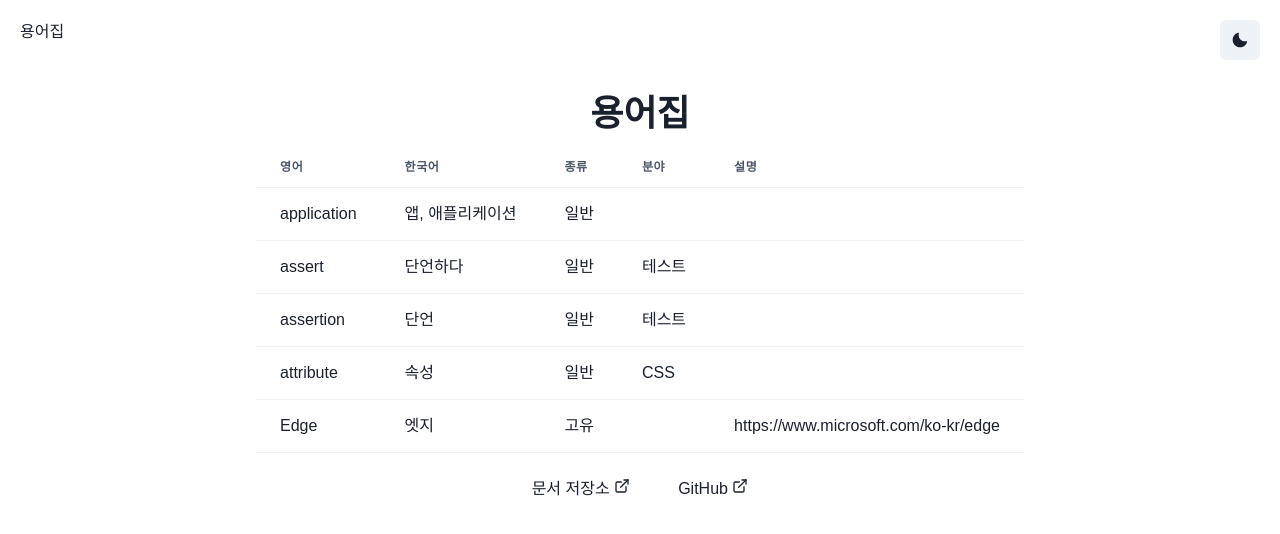
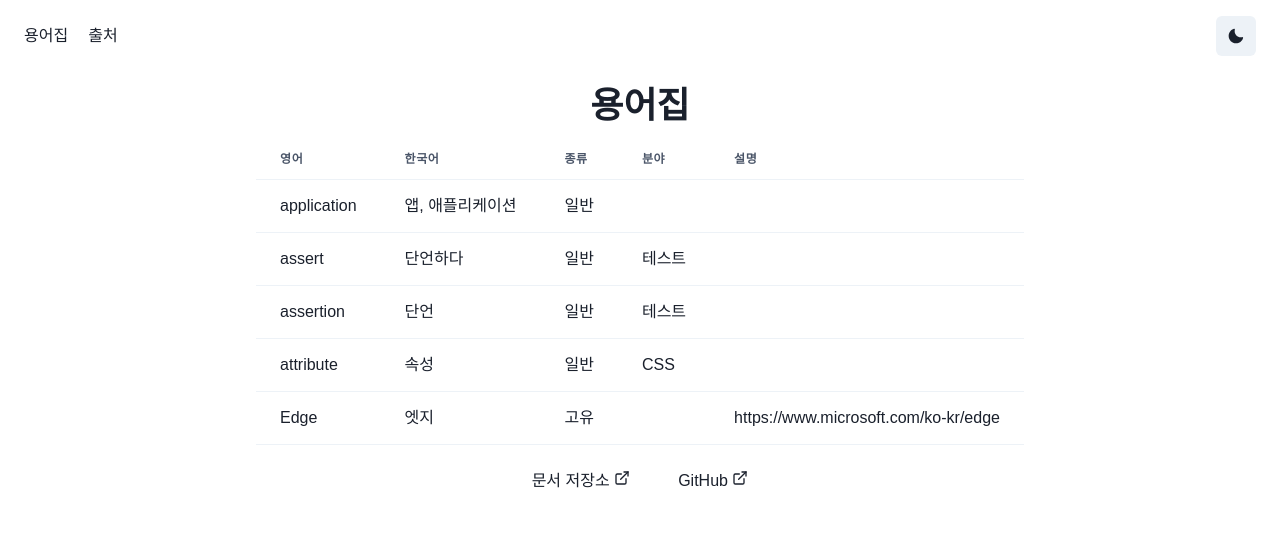
Before and after one commit to autroshot/docs-glossary, a Next.js app: page / in a window 1280 px wide. Shown: the top 534 px of the page. Built offline with nearby package versions, Linux system fonts and the light colour scheme.

Commit message:
네비바 CSS 수정

```diff
--- a/pages/index.tsx
+++ b/pages/index.tsx
@@ -30,8 +30,9 @@ const Home: NextPage = () => {
         <link rel="icon" href="/favicon.ico" />
       </Head>
       <nav>
-        <Flex p={5}>
+        <Flex px={6} py={4} gap="5" align="center">
           <Box>용어집</Box>
+          <Box>출처</Box>
           <Spacer />
           <IconButton aria-label="다크 모드" icon={<MoonIcon />} />
         </Flex>
```
